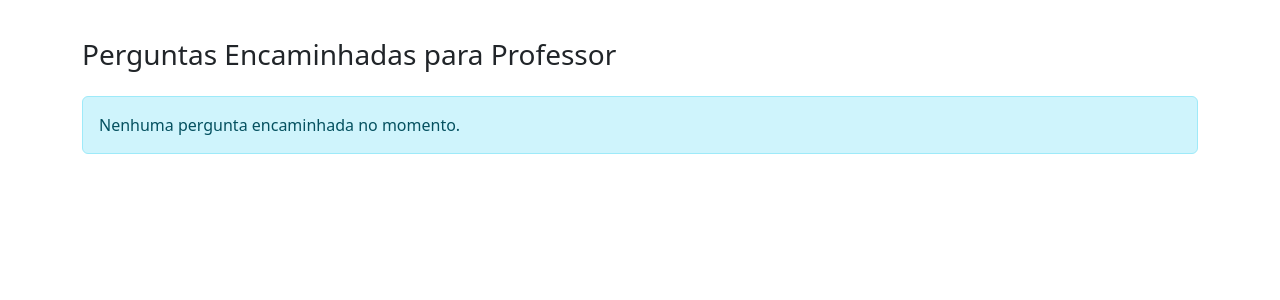
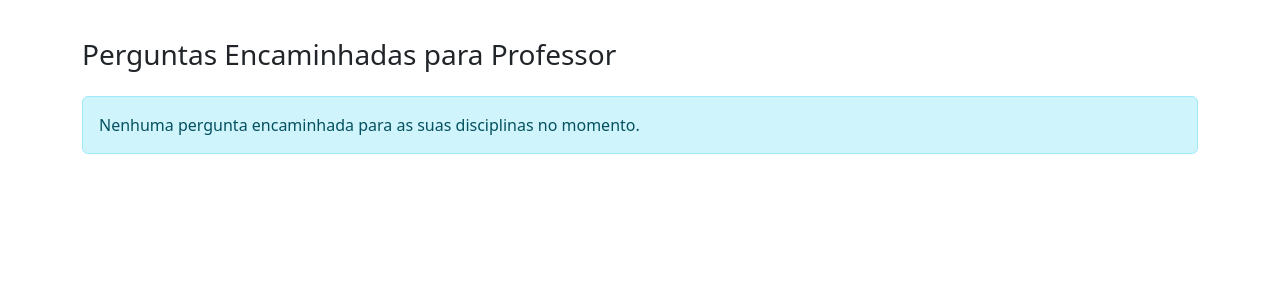
Before and after one commit to Wallacevini12/EC_3P, a PHP site: page /perguntas_encaminhadas.php in a window 1280 px wide. Shown: the part 86-386 px from the top of the page. Run offline with PHP 8.4, Linux system fonts and the light colour scheme; the visitor is signed in with stand-in values (Sample User, id 1); data comes from the database, SQL or seed files in the repository; tables that the repository leaves empty hold one stand-in row (values such as "Sample post").

Commit message:
Ajuste para encaminhar perguntas para professores que possuem a disciplina da pergunta

```diff
--- a/PROJETO/perguntas_encaminhadas.php
+++ b/PROJETO/perguntas_encaminhadas.php
@@ -16,12 +16,31 @@ if ($oMysql->connect_error) {
 
 $id_professor = $_SESSION['id'];
 
+// Buscar as disciplinas que o professor ministra
+$sql_disciplinas = "SELECT disciplina_codigo FROM professores_possuem_disciplinas WHERE professor_codigo = $id_professor";
+$res_disciplinas = $oMysql->query($sql_disciplinas);
+
+$disciplinas = [];
+if ($res_disciplinas) {
+    while ($row = $res_disciplinas->fetch_assoc()) {
+        $disciplinas[] = $row['disciplina_codigo'];
+    }
+}
+
+$perguntas = [];
+
+if (count($disciplinas) > 0) {
+    $lista_disciplinas = implode(',', $disciplinas);
+
+    // Buscar perguntas encaminhadas com disciplina correspondente
     $query = "
         SELECT p.codigo_pergunta, p.enunciado, p.data_criacao, u.nome AS nome_aluno, d.nome_disciplina
         FROM perguntas p
         JOIN usuarios u ON p.usuario_codigo = u.id
         JOIN disciplinas d ON p.disciplina_codigo = d.codigo_disciplina
-    WHERE p.encaminhada = 1 AND p.status = 'aguardando resposta'
+        WHERE p.encaminhada = 1
+          AND p.status = 'aguardando resposta'
+          AND p.disciplina_codigo IN ($lista_disciplinas)
         ORDER BY p.data_criacao DESC
     ";
 
@@ -29,12 +48,15 @@ $result = $oMysql->query($query);
     if (!$result) {
         die("Erro ao buscar perguntas encaminhadas: " . $oMysql->error);
     }
+} else {
+    $result = false; // Nenhuma disciplina atribuída ao professor
+}
 ?>
 
 <div class="container mt-4">
     <h3 class="mb-4">Perguntas Encaminhadas para Professor</h3>
 
-    <?php if ($result->num_rows > 0): ?>
+    <?php if ($result && $result->num_rows > 0): ?>
         <?php while ($row = $result->fetch_assoc()): ?>
             <div class="card shadow-sm mb-4">
                 <div class="card-header bg-white">
@@ -77,7 +99,7 @@ if (!$result) {
                                     <label for="resposta">Sua resposta:</label>
                                     <textarea class="form-control" name="resposta" rows="4" required></textarea>
                                     <input type="hidden" name="codigo_pergunta" value="<?= $row['codigo_pergunta'] ?>">
-                                    <input type="hidden" name="monitor_id" value="<?= $_SESSION['id'] ?>">
+                                    <input type="hidden" name="professor_id" value="<?= $_SESSION['id'] ?>">
                                 </div>
                             </div>
                             <div class="modal-footer">
@@ -90,7 +112,7 @@ if (!$result) {
             </div>
         <?php endwhile; ?>
     <?php else: ?>
-        <div class="alert alert-info">Nenhuma pergunta encaminhada no momento.</div>
+        <div class="alert alert-info">Nenhuma pergunta encaminhada para as suas disciplinas no momento.</div>
     <?php endif; ?>
 </div>
 
```
Also changed, not shown: PROJETO/encaminhar_pergunta.php (+39 -6 lines). Lines whose indentation alone changed are shown as unchanged.
